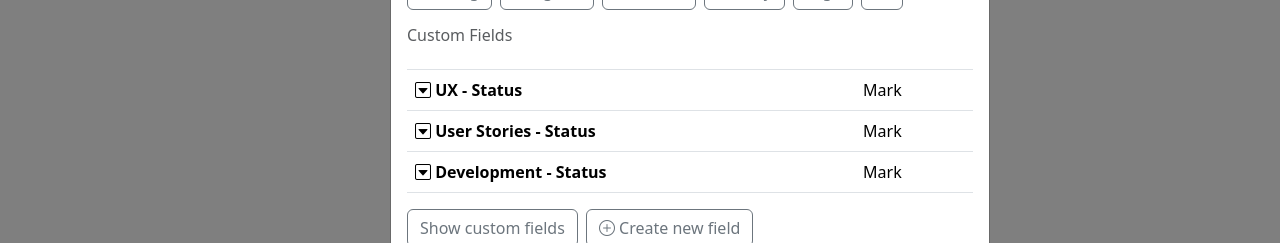
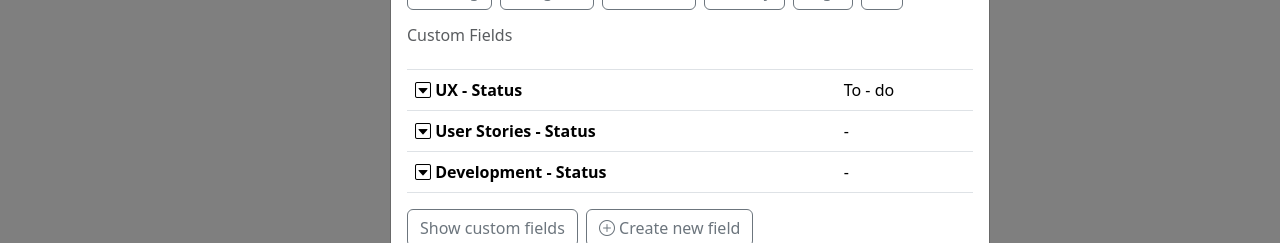
Before and after one commit to Elzari1998/my-angular-tab-menus, an Angular app: page / in a window 1280 px wide. Both pictures are taken after a click on the button "New". Shown: the part 322-565 px from the top of the page. Built offline with nearby package versions, Linux system fonts and the light colour scheme.

Commit message:
added the table, aligned items well

```diff
--- a/src/app/components/tab-menu/tab-menu.component.html
+++ b/src/app/components/tab-menu/tab-menu.component.html
@@ -634,15 +634,15 @@
                     <tbody>
                     <tr>
                       <th scope="row"><i class="bi bi-caret-down-square"></i> UX - Status</th>
-                      <td>Mark</td>
+                      <td>To - do</td>
                     </tr>
                     <tr>
                       <th scope="row"><i class="bi bi-caret-down-square"></i> User Stories - Status</th>
-                      <td>Mark</td>
+                      <td> - </td>
                     </tr>
                     <tr>
                       <th scope="row"><i class="bi bi-caret-down-square"></i> Development - Status</th>
-                      <td>Mark</td>
+                      <td> - </td>
                     </tr>
                     </tbody>
                   </table>
@@ -663,8 +663,8 @@
               <button type="button" class="btn btn-outline-light" > <i class="bi bi-magic"></i> Templates </button>
               <div class="d-flex gap-2">
                 <div class="" >
-                  <i class="bi bi-paperclip" style="height: 50%"></i>
-                  <i class="bi bi-bell" style="height: 50%"> 2 </i>
+                  <i class="bi bi-paperclip" style="height: 24px"></i>
+                  <i class="bi bi-bell" style="height: 24px"> 2 </i>
                 </div>
 
                 <button type="button" class="btn btn-primary" >Create Task </button>
```
